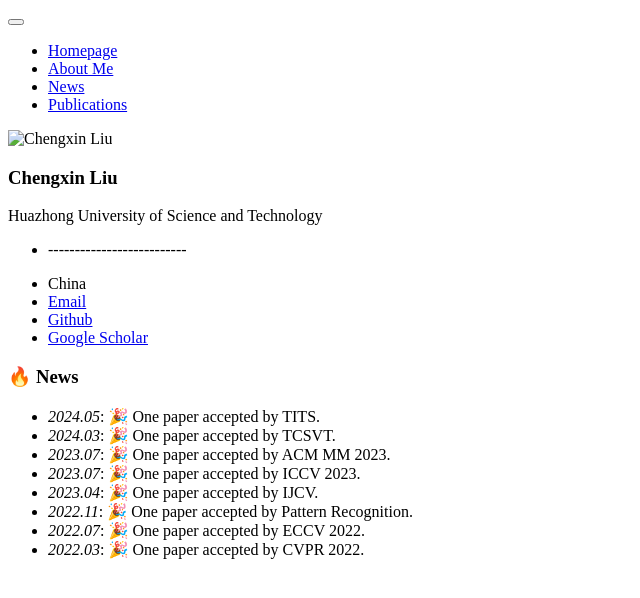
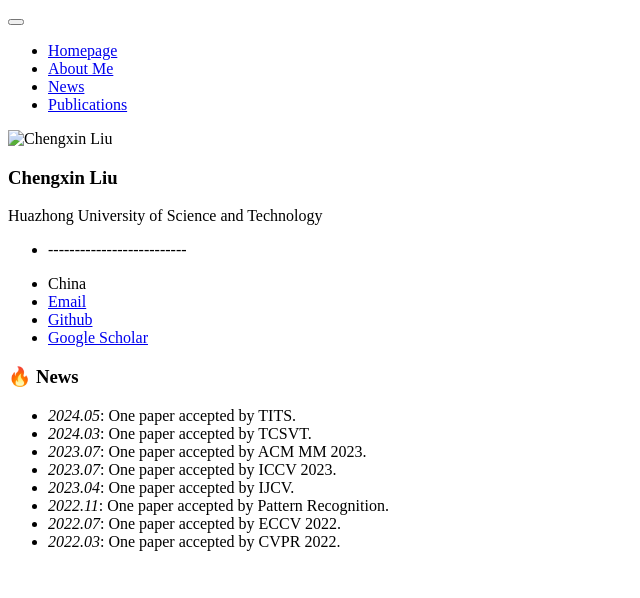
Before and after one commit to cxliu0/cxliu0.github.io, a Jekyll site: the page built from _pages/includes/news.md, in a window 1280 px wide. Shown: the top 598 px of the page, without its empty margins (0-640 px from the left). Built offline with Jekyll 4.4.1, drawn with Linux system fonts in a browser that asks for light colours; our own code applies the rules of GitHub Pages for plain Markdown files.

Commit message:
Update news.md

```diff
--- a/_pages/includes/news.md
+++ b/_pages/includes/news.md
@@ -1,11 +1,11 @@
 # 🔥 News
-- *2024.05*: 🎉 One paper accepted by TITS.
-- *2024.03*: 🎉 One paper accepted by TCSVT.
-- *2023.07*: 🎉 One paper accepted by ACM MM 2023.
-- *2023.07*: 🎉 One paper accepted by ICCV 2023.
-- *2023.04*: 🎉 One paper accepted by IJCV.
-- *2022.11*: 🎉 One paper accepted by Pattern Recognition.
-- *2022.07*: 🎉 One paper accepted by ECCV 2022.
-- *2022.03*: 🎉 One paper accepted by CVPR 2022.
+- *2024.05*: One paper accepted by TITS.
+- *2024.03*: One paper accepted by TCSVT.
+- *2023.07*: One paper accepted by ACM MM 2023.
+- *2023.07*: One paper accepted by ICCV 2023.
+- *2023.04*: One paper accepted by IJCV.
+- *2022.11*: One paper accepted by Pattern Recognition.
+- *2022.07*: One paper accepted by ECCV 2022.
+- *2022.03*: One paper accepted by CVPR 2022.
 
 <br />
```
